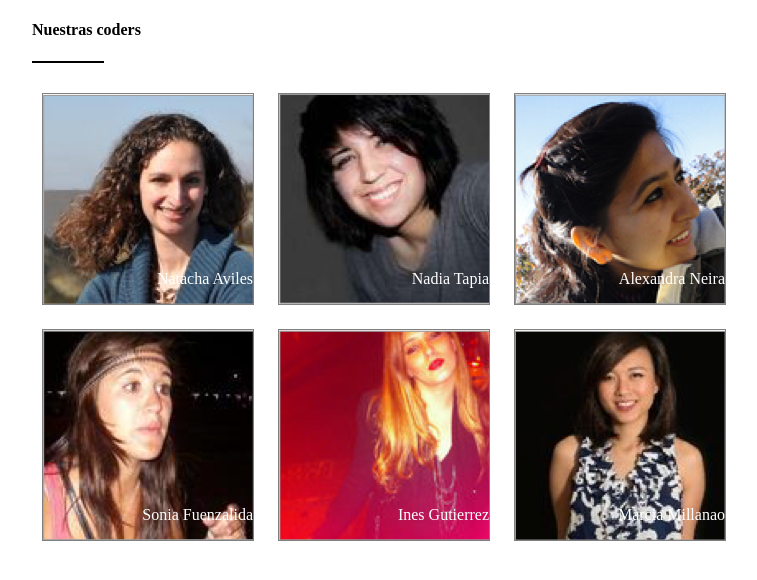
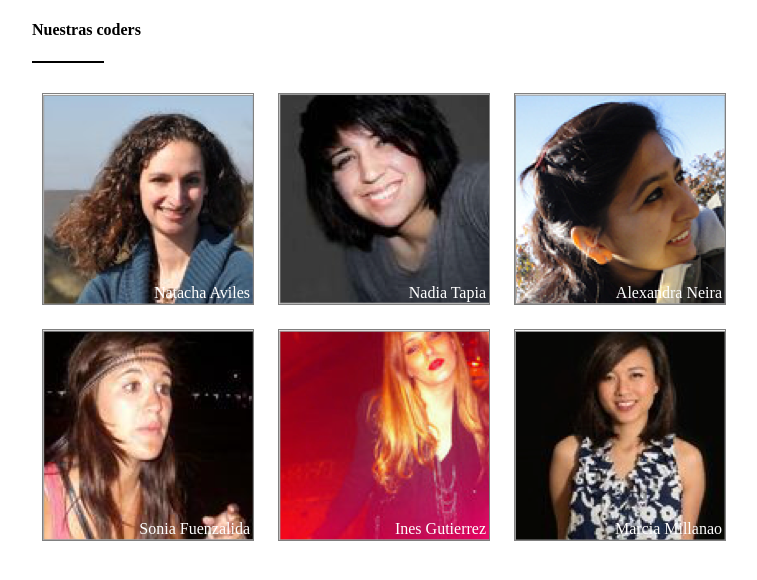
Before and after one commit to yennysep1/nuestras-coders, a plain HTML site: page index.html in a window 1280 px wide. Shown: the whole page, without its empty margins (208-965 px from the left). Drawn offline with Linux system fonts and the light colour scheme.

Commit message:
margenes nombres

```diff
--- a/css/main.css
+++ b/css/main.css
@@ -1,9 +1,9 @@
 
 
 /* Inserta tu código aqui */
-/*body{
+body{
 margin: auto;
-}*/
+}
 
 .contenedor {
 	width: 800px;
@@ -59,7 +59,7 @@ hr{
 
 .nombre {
 	position: absolute;
-	bottom:0;
-	right: 0;
+	bottom:-14px;
+	right: 3px;
 	color: #fff;
 }
```
